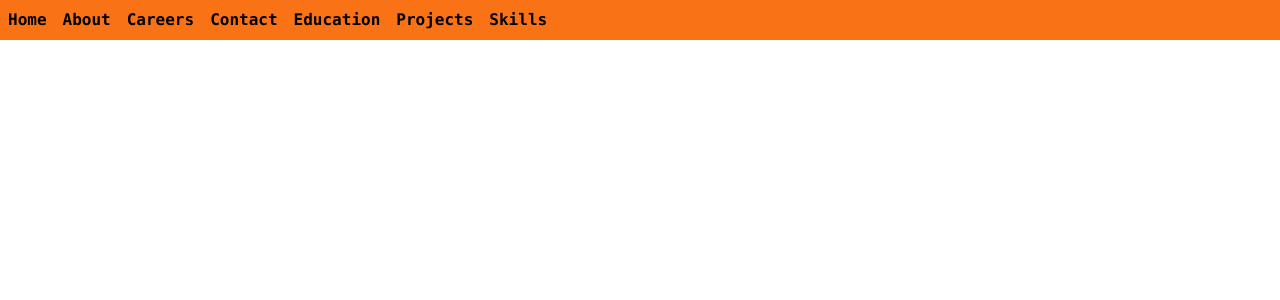
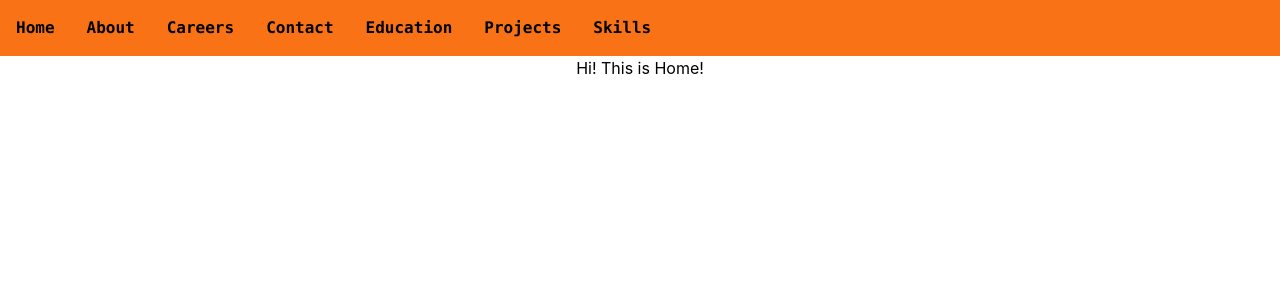
Before and after one commit to Shaun10020/portfolio, a React (Create React App) app: page /#/ in a window 1280 px wide. Shown: the top 300 px of the page. Built offline with nearby package versions, Linux system fonts and the light colour scheme.

Commit message:
update background color

```diff
--- a/public/index.html
+++ b/public/index.html
@@ -26,7 +26,7 @@
     -->
     <title>Portfolio</title>
   </head>
-  <body>
+  <body class="bg-orange-300">
     <noscript>You need to enable JavaScript to run this app.</noscript>
     <div id="root"></div>
     <!--
--- a/src/Navbar.js
+++ b/src/Navbar.js
@@ -2,14 +2,14 @@ import { Link } from "react-router-dom"
 
 const Navbar =()=>{
       return (
-            <div class="flex justify-start bg-orange-500">
-                  <Link class="p-2 text-black font-mono font-bold" to="/">Home</Link>
-                  <Link class="p-2 text-black font-mono font-bold" to="/about">About</Link>
-                  <Link class="p-2 text-black font-mono font-bold" to="/careers">Careers</Link>
-                  <Link class="p-2 text-black font-mono font-bold" to="/contact">Contact</Link>
-                  <Link class="p-2 text-black font-mono font-bold" to="/education">Education</Link>
-                  <Link class="p-2 text-black font-mono font-bold" to="/projects">Projects</Link>
-                  <Link class="p-2 text-black font-mono font-bold" to="/skills">Skills</Link>
+            <div class="flex items-center justify-start flex-wrap bg-orange-500">
+                  <Link class="p-4 text-black font-mono font-bold" to="/">Home</Link>
+                  <Link class="p-4 text-black font-mono font-bold" to="/about">About</Link>
+                  <Link class="p-4 text-black font-mono font-bold" to="/careers">Careers</Link>
+                  <Link class="p-4 text-black font-mono font-bold" to="/contact">Contact</Link>
+                  <Link class="p-4 text-black font-mono font-bold" to="/education">Education</Link>
+                  <Link class="p-4 text-black font-mono font-bold" to="/projects">Projects</Link>
+                  <Link class="p-4 text-black font-mono font-bold" to="/skills">Skills</Link>
             </div>
       )
 }
--- a/src/routes/Home.js
+++ b/src/routes/Home.js
@@ -1,6 +1,7 @@
 function Home() {
     return (
       <div>
+        Hi! This is Home!
       </div>
     );
   }
```
